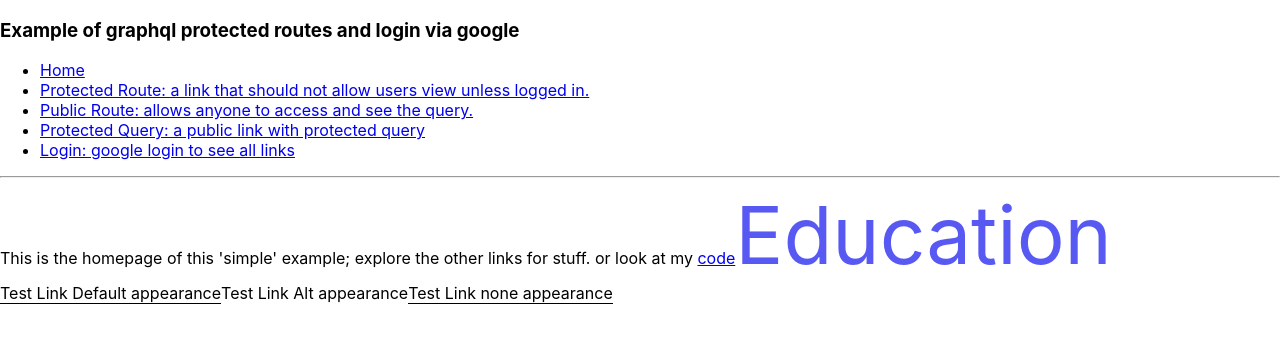
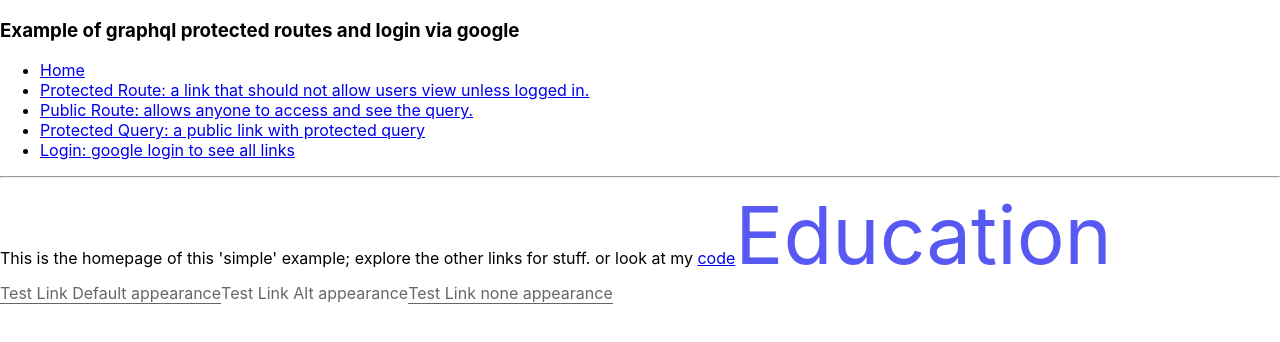
Before and after one commit to alexandriatech/open-sideways-dict, a React (Create React App) app in the folder client/: page / in a window 1280 px wide. Shown: the top 342 px of the page. Built offline with nearby package versions, Linux system fonts and the light colour scheme; the HTML template or start-up script is replaced by a standard one.

Commit message:
added option for colors for links

```diff
--- a/client/src/components-shared/Link/index.jsx
+++ b/client/src/components-shared/Link/index.jsx
@@ -1,4 +1,4 @@
-import React from "react";
+import React, { useState } from "react";
 import PropTypes from "prop-types";
 import styles from "./styles.module.scss";
 import classNames from "classnames";
@@ -8,24 +8,33 @@ const Link = ({
   appearance,
   children,
   className,
+  color,
+  hoverColor,
   href,
   isExternal,
   ...props
 }) => {
+  const [currColor, setCurrColor] = useState(color);
   const _className = classNames(styles.link, className, styles[appearance]);
+  const linkStyle = { color: currColor };
+  const lineStyle = { backgroundColor: currColor };
+  const line = <div className={styles.line} style={lineStyle}></div>;
+
+  props.onMouseEnter = () => setCurrColor(hoverColor);
+  props.onMouseLeave = () => setCurrColor(color);
 
   if (isExternal)
     return (
-      <a href className={_className} {...props}>
+      <a href className={_className} style={linkStyle} {...props}>
         {children}
-        <div className={styles.line}></div>
+        {line}
       </a>
     );
 
   return (
-    <LinkRouter to={href} className={_className} {...props}>
+    <LinkRouter to={href} className={_className} style={linkStyle} {...props}>
       {children}
-      <div className={styles.line}></div>
+      {line}
     </LinkRouter>
   );
 };
@@ -34,6 +43,8 @@ Link.propTypes = {
   appearance: PropTypes.oneOf(["default", "alt", "none"]),
   children: PropTypes.node.isRequired,
   className: PropTypes.string,
+  color: PropTypes.string,
+  hoverColor: PropTypes.string,
   href: PropTypes.string.isRequired,
   isExternal: PropTypes.bool,
 };
@@ -41,6 +52,8 @@ Link.propTypes = {
 Link.defaultProps = {
   appearance: "default",
   isExternal: false,
+  color: "rgba(0, 0, 0, .6)",
+  hoverColor: "rgba(0, 0, 0, 1)",
 };
 
 export default Link;
--- a/client/src/components-shared/Link/styles.module.scss
+++ b/client/src/components-shared/Link/styles.module.scss
@@ -1,12 +1,10 @@
 .link {
   display: inline-block;
-  color: black;
   position: relative;
   text-decoration: none;
   .line {
     content: "";
     display: block;
-    background-color: black;
     height: 1px;
     margin-left: 0;
     transition: 250ms ease-out;
```
